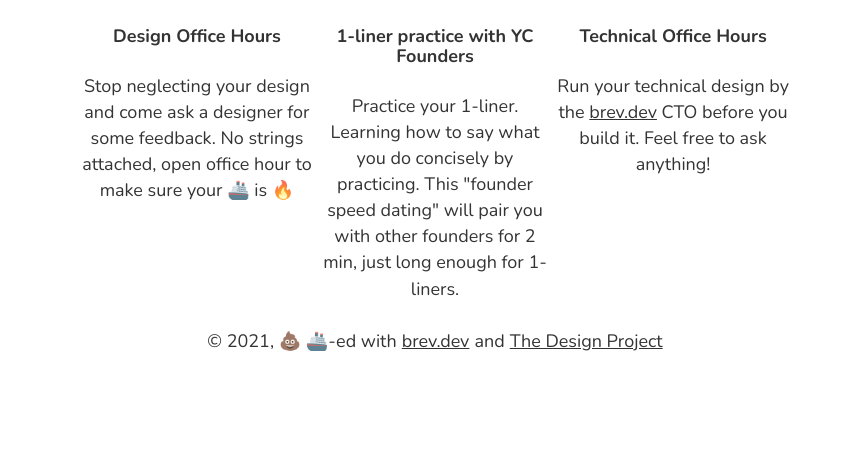
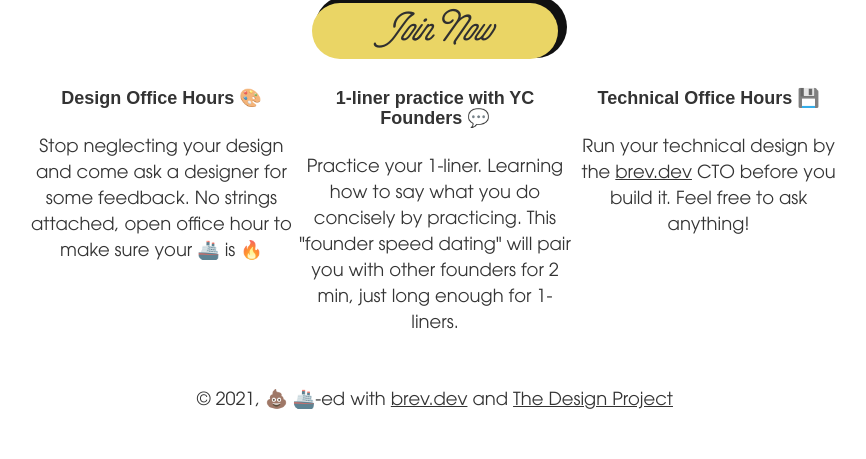
Before and after one commit to brevdev/ship-that-shit-landing-page, a Gatsby site: page / in a window 1280 px wide. Shown: the part 551-1010 px from the top of the page, without its empty margins (205-1071 px from the left). Before the commit the page ends 949 px from the top, so only its background shows below. Built offline with nearby package versions, Linux system fonts and the light colour scheme; Gatsby itself is replaced by a stand-in of ours; a small style sheet from the web is missing.

Commit message:
finalized mocks from designers

```diff
--- a/package.json
+++ b/package.json
@@ -7,7 +7,7 @@
   "dependencies": {
     "@emotion/core": "^10.0.28",
     "@emotion/styled": "^10.0.27",
-    "@material-ui/core": "^4.11.3",
+    "@material-ui/core": "^4.11.4",
     "gatsby": "^2.23.18",
     "gatsby-image": "^2.4.12",
     "gatsby-plugin-emotion": "^4.3.9",
--- a/src/components/Main.js
+++ b/src/components/Main.js
@@ -1,6 +1,6 @@
 import React, { useEffect, useState } from "react"
 import styled from "@emotion/styled"
-
+import {Grid} from "@material-ui/core";
 import ShipThatShit from "../images/svg/ship-that-sht.inline.svg"
 import Ship from "../images/svg/ship.inline.svg"
 import That from "../images/svg/that.inline.svg"
@@ -34,22 +34,20 @@ const OuterContainer = styled.div`
   min-height: 78vh;
 `
 
-const EventCard = styled.div`
-  border-radius: 10px;
-  max-width: 29%;
-`
-
 const Button = styled.button`
   border: none;
   padding: 15px;
-  border-radius: 10px;
+  border-radius: 30px;
   font-style: italic;
   font-weight: 900;
-  font-size: 26px;
+  font-size: 42px;
   color: #ea3635;
+  color: #303030;
   background-color: #ead565;
   box-shadow: 6px -4px 0px 3px rgb(17 17 17);
   cursor: pointer;
+  font-family: "Selfie" !important;
+  min-width: 30%;
 `
 
 const Main = () => {
@@ -85,7 +83,7 @@ const Main = () => {
         {animationComplete && (
           <>
             <Padded>
-              <h3>Join 3 no-bs events to help you ship that shit.</h3>
+              <h1>Join 3 no-bs events to help you ship that shit.</h1>
               <Button onClick={()=>{
                 window.open(
                   'https://groups.joinglimpse.com/invite?groupInviteKey=7f6bd64493',
@@ -95,29 +93,29 @@ const Main = () => {
 
             </Padded>
             <Padded>
-              <AlignedRow style={{ justifyContent: "center", alignItems: "flex-start" }}>
-                <EventCard>
+                <Grid container direction={"row"} justifyContent="center" alignItems="flex-start">
+                <Grid item xs={12} sm={4}>
                   <div style={{}}>
-                    <h4>Design Office Hours</h4>
+                    <h4>Design Office Hours 🎨</h4>
                     <p>
                       Stop neglecting your design and come ask a designer for
                       some feedback. No strings attached, open office hour to
                       make sure your 🚢 is 🔥
                     </p>
                   </div>
-                </EventCard>
-                <EventCard>
+                </Grid>
+                <Grid item xs={12} sm={4}>
                   <div style={{}}>
-                    <h4>1-liner practice with YC Founders</h4>
+                    <h4>1-liner practice with YC Founders 💬</h4>
                     <p>
                       Practice your 1-liner. Learning how to say what you do concisely by practicing. This "founder speed dating" will
                       pair you with other founders for 2 min, just long enough for 1-liners.
                     </p>
                   </div>
-                </EventCard>
-                <EventCard>
+                </Grid>
+                <Grid item xs={12} sm={4}>
                   <div style={{}}>
-                    <h4>Technical Office Hours</h4>
+                    <h4>Technical Office Hours 💾</h4>
                     <p>
                       Run your technical design by the{" "}
                       <a
@@ -130,8 +128,16 @@ const Main = () => {
                       CTO before you build it. Feel free to ask anything!
                     </p>
                   </div>
-                </EventCard>
-              </AlignedRow>
+                </Grid>
+                <Grid item xs={12}>
+                <Button onClick={()=>{
+                window.open(
+                  'https://groups.joinglimpse.com/invite?groupInviteKey=7f6bd64493',
+                  '_blank'
+                );
+              }} className={"notMobile"}>Join Now</Button>
+                </Grid>
+                </Grid>
             </Padded>
           </>
         )}
--- a/src/components/layout.js
+++ b/src/components/layout.js
@@ -45,7 +45,7 @@ const Layout = ({ children }) => (
         <Header siteTitle={data.site.siteMetadata.title} />
         <Content>
           <main>{children}</main>
-          <Footer>
+          <Footer style={{marginTop: "25px"}}>
             <p>
             © {new Date().getFullYear()}, 💩 🚢-ed with
             {` `}
--- a/src/components/main.css
+++ b/src/components/main.css
@@ -1,3 +1,33 @@
+@font-face {
+  font-family: "Main";
+  src: url("../fonts/cooper-black-webfont.woff");
+}
+@font-face {
+  font-family: "Main2";
+  src: url("../fonts/ITCAvantGardeStd-Bk.ttf") format("truetype");
+}
+@font-face {
+  font-family: "Selfie";
+  src: url("../fonts/Selfie_Black.otf") format("truetype");
+}
+
+.cursive {
+  font-family: "Selfie" !important;
+}
+
+h1,h2,h3,h4,h5 {
+  font-family: "Main", sans-serif !important;
+}
+html, body {
+  font-family: "Main2" !important;
+}
+
+@media only screen and (min-width: 768px) {
+  .notMobile {
+    display: none;
+  }
+}
+
 @keyframes dropIn {
     from {
         transform: translateY(-1000px);
```
Also changed, not shown: src/fonts/ITCAvantGardeStd-Bk.ttf (added), src/fonts/Selfie_Black.otf (added), src/fonts/cooper-black-webfont.woff (added), 1 other file.
